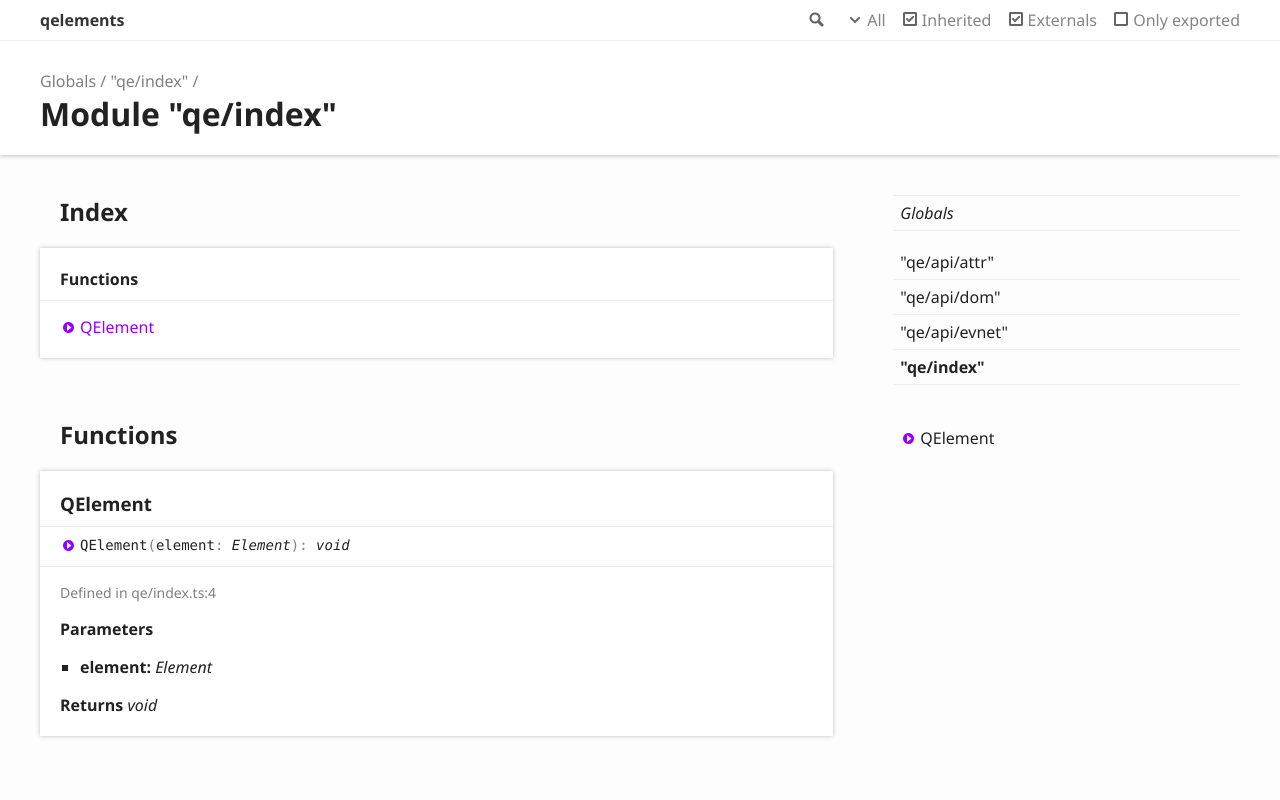
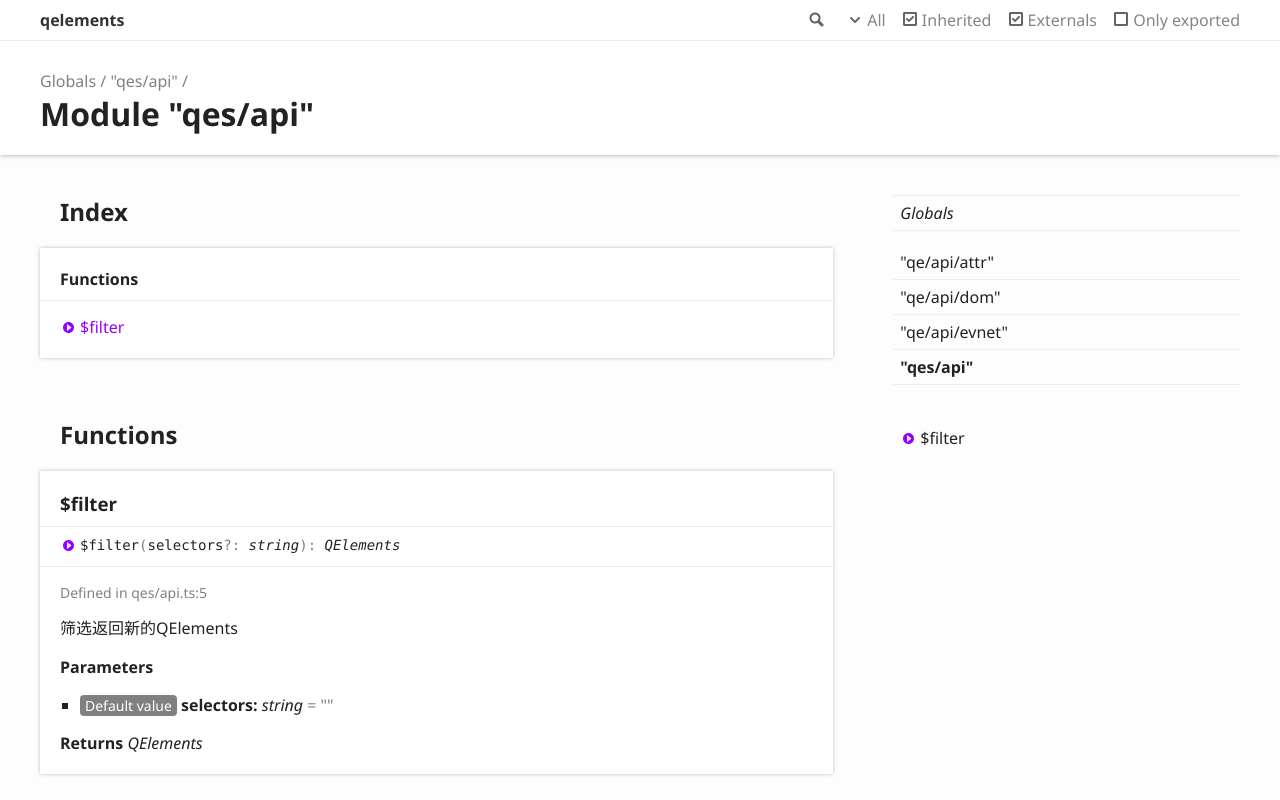
Before and after one commit to hengshanMWC/ab-jq, a website: page docs/modules/_qes_api_.html in a window 1280 px wide. Shown: the top 800 px of the page. Drawn offline with Linux system fonts and the light colour scheme.

Commit message:
chore: 修改了配置

```diff
--- a/docs/modules/_qe_index_.html
+++ b/docs/modules/_qes_api_.html
@@ -3,7 +3,7 @@
 <head>
 	<meta charset="utf-8">
 	<meta http-equiv="X-UA-Compatible" content="IE=edge">
-	<title>&quot;qe/index&quot; | qelements</title>
+	<title>&quot;qes/api&quot; | qelements</title>
 	<meta name="description" content="Documentation for qelements">
 	<meta name="viewport" content="width=device-width, initial-scale=1">
 	<link rel="stylesheet" href="../assets/css/main.css">
@@ -56,10 +56,10 @@
 					<a href="../globals.html">Globals</a>
 				</li>
 				<li>
-					<a href="_qe_index_.html">&quot;qe/index&quot;</a>
+					<a href="_qes_api_.html">&quot;qes/api&quot;</a>
 				</li>
 			</ul>
-			<h1>Module &quot;qe/index&quot;</h1>
+			<h1>Module &quot;qes/api&quot;</h1>
 		</div>
 	</div>
 </header>
@@ -73,7 +73,7 @@
 						<section class="tsd-index-section ">
 							<h3>Functions</h3>
 							<ul class="tsd-index-list">
-								<li class="tsd-kind-function tsd-parent-kind-module"><a href="_qe_index_.html#qelement" class="tsd-kind-icon">QElement</a></li>
+								<li class="tsd-kind-function tsd-parent-kind-module"><a href="_qes_api_.html#_filter" class="tsd-kind-icon">$filter</a></li>
 							</ul>
 						</section>
 					</div>
@@ -82,25 +82,30 @@
 			<section class="tsd-panel-group tsd-member-group ">
 				<h2>Functions</h2>
 				<section class="tsd-panel tsd-member tsd-kind-function tsd-parent-kind-module">
-					<a name="qelement" class="tsd-anchor"></a>
-					<h3>QElement</h3>
+					<a name="_filter" class="tsd-anchor"></a>
+					<h3>$filter</h3>
 					<ul class="tsd-signatures tsd-kind-function tsd-parent-kind-module">
-						<li class="tsd-signature tsd-kind-icon">QElement<span class="tsd-signature-symbol">(</span>element<span class="tsd-signature-symbol">: </span><span class="tsd-signature-type">Element</span><span class="tsd-signature-symbol">)</span><span class="tsd-signature-symbol">: </span><span class="tsd-signature-type">void</span></li>
+						<li class="tsd-signature tsd-kind-icon">$filter<span class="tsd-signature-symbol">(</span>selectors<span class="tsd-signature-symbol">?: </span><span class="tsd-signature-type">string</span><span class="tsd-signature-symbol">)</span><span class="tsd-signature-symbol">: </span><span class="tsd-signature-type">QElements</span></li>
 					</ul>
 					<ul class="tsd-descriptions">
 						<li class="tsd-description">
 							<aside class="tsd-sources">
 								<ul>
-									<li>Defined in qe/index.ts:4</li>
+									<li>Defined in qes/api.ts:5</li>
 								</ul>
 							</aside>
+							<div class="tsd-comment tsd-typography">
+								<div class="lead">
+									<p>筛选返回新的QElements</p>
+								</div>
+							</div>
 							<h4 class="tsd-parameters-title">Parameters</h4>
 							<ul class="tsd-parameters">
 								<li>
-									<h5>element: <span class="tsd-signature-type">Element</span></h5>
+									<h5><span class="tsd-flag ts-flagDefault value">Default value</span> selectors: <span class="tsd-signature-type">string</span><span class="tsd-signature-symbol"> = &quot;&quot;</span></h5>
 								</li>
 							</ul>
-							<h4 class="tsd-returns-title">Returns <span class="tsd-signature-type">void</span></h4>
+							<h4 class="tsd-returns-title">Returns <span class="tsd-signature-type">QElements</span></h4>
 						</li>
 					</ul>
 				</section>
@@ -122,14 +127,14 @@
 						<a href="_qe_api_evnet_.html">&quot;qe/api/evnet&quot;</a>
 					</li>
 					<li class="current tsd-kind-module">
-						<a href="_qe_index_.html">&quot;qe/index&quot;</a>
+						<a href="_qes_api_.html">&quot;qes/api&quot;</a>
 					</li>
 				</ul>
 			</nav>
 			<nav class="tsd-navigation secondary menu-sticky">
 				<ul class="before-current">
 					<li class=" tsd-kind-function tsd-parent-kind-module">
-						<a href="_qe_index_.html#qelement" class="tsd-kind-icon">QElement</a>
+						<a href="_qes_api_.html#_filter" class="tsd-kind-icon">$filter</a>
 					</li>
 				</ul>
 			</nav>
--- a/package.json
+++ b/package.json
@@ -8,8 +8,7 @@
     "test": "test"
   },
   "files": [
-    "dist/",
-    "types/"
+    "dist/"
   ],
   "scripts": {
     "test": "echo \"Error: no test specified\" && exit 1",
--- a/src/qes/index.ts
+++ b/src/qes/index.ts
@@ -1,12 +1,14 @@
 import QElement from '../qe'
 import qeAPI from './qe-api'
-import API from './api'
+import { $filter } from './api'
 function qeFactory (nodeList: NodeListOf<Element>): QElement[] {
   return Array.from(nodeList).map(element => new QElement(element))
 }
 export default function createQElements (selectors: string): QElements {
   const nodeList = document.querySelectorAll(selectors)
-  return Object.assign(qeFactory(nodeList), qeAPI, API, {
+  return Object.assign(qeFactory(nodeList), qeAPI, {
+    $filter
+  }, {
     selectors,
     nodeList
   })
```
Also changed, not shown: docs/assets/js/search.json (+1 -1 lines), docs/globals.html (+2 -2 lines), docs/index.html (+1 -1 lines), docs/modules/_qe_api_attr_.html (+1 -1 lines), docs/modules/_qe_api_dom_.html (+1 -1 lines), docs/modules/_qe_api_evnet_.html (+1 -1 lines), src/qes/api.ts (+5 -7 lines), typedoc.json (+6 -1 lines), dist/qelements.es.min.js, dist/qelements.global.min.js, dist/qes/api.d.ts.
